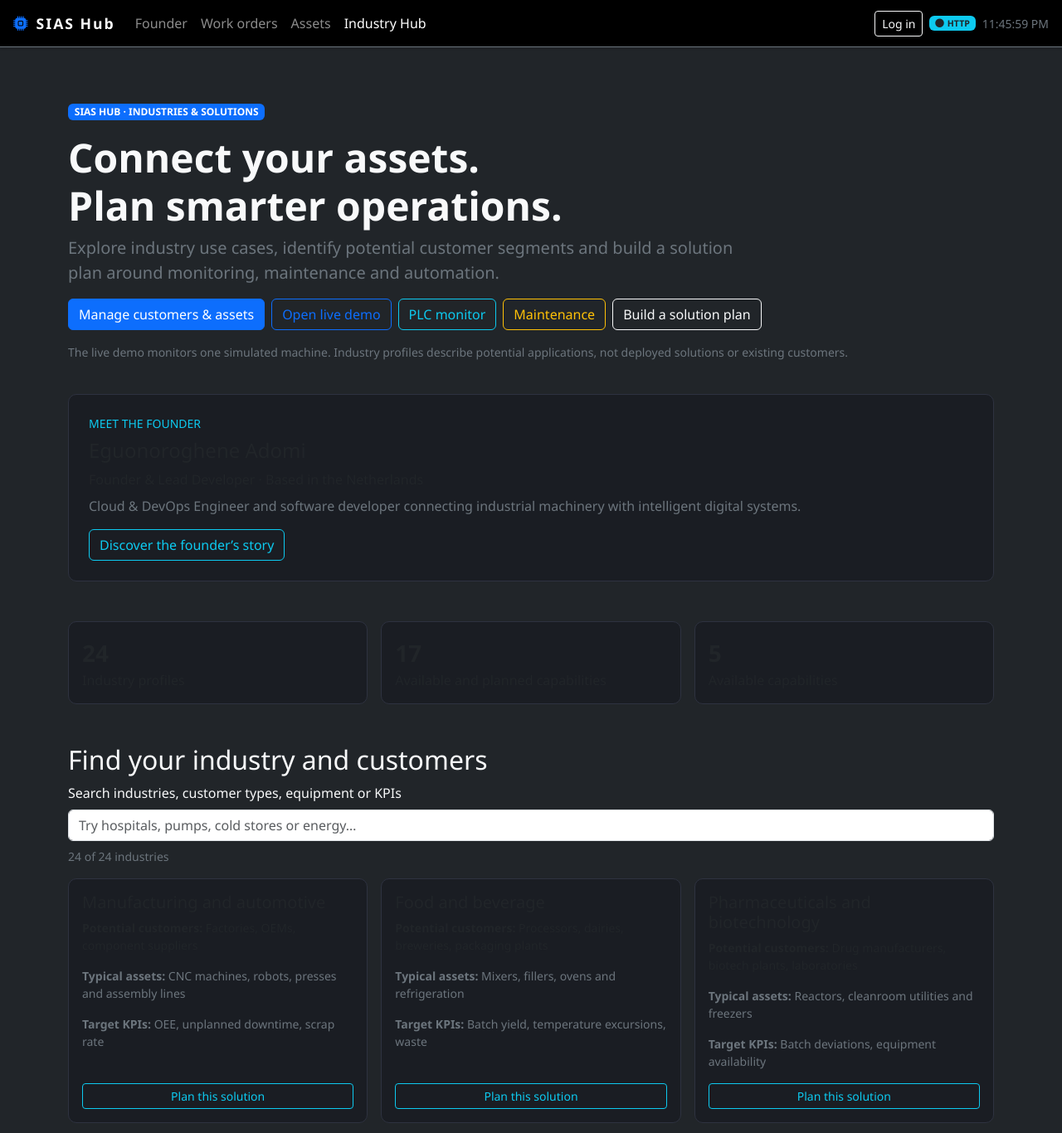
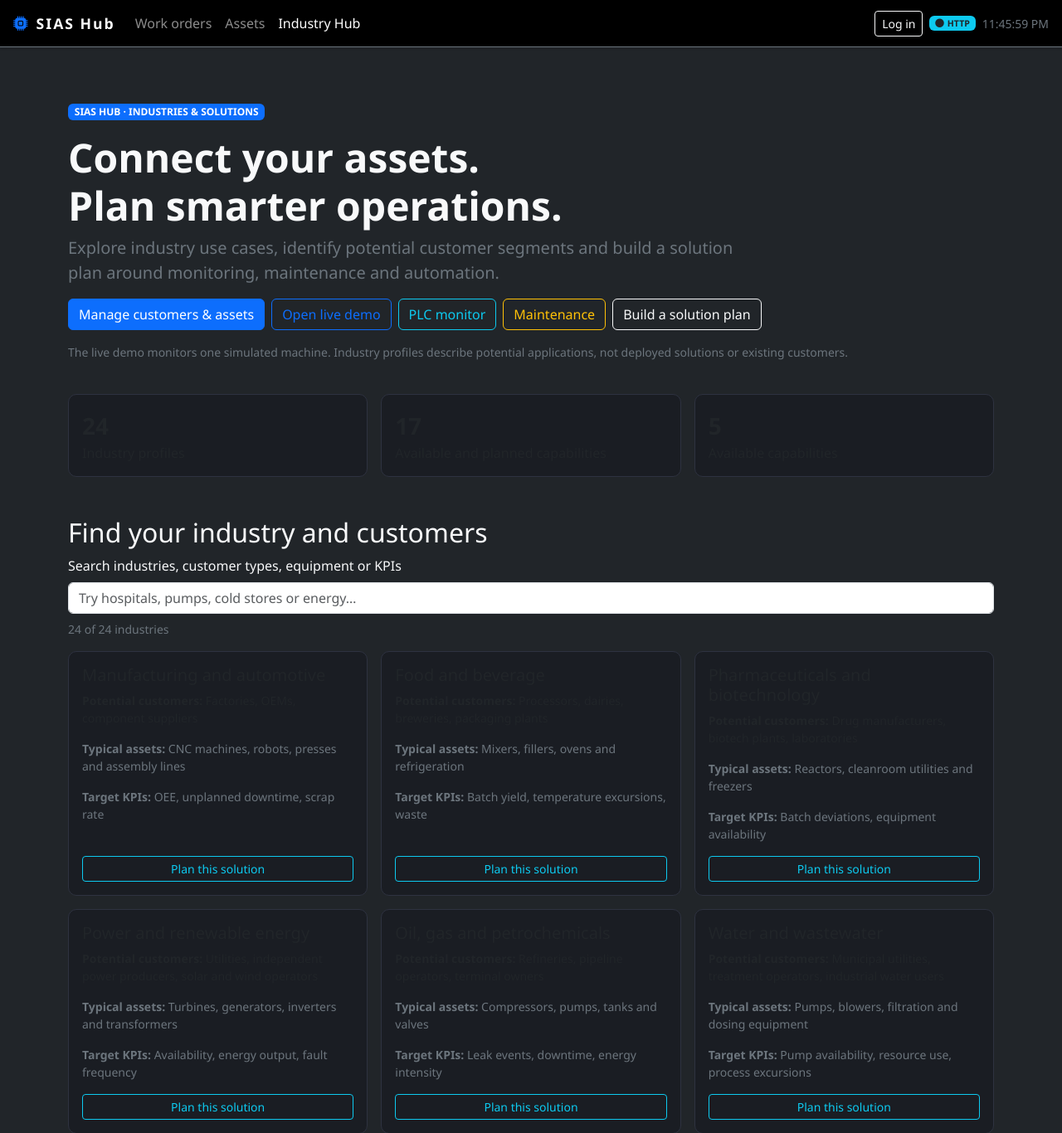
Before and after one commit to Eguono22/Smart-Industrial-Automation-System, a Flask app: page / in a window 1280 px wide. Shown: the top 1366 px of the page at 83% size. Run offline with Flask 3, Linux system fonts and the light colour scheme; some libraries are stand-ins or nearby versions.

Commit message:
Remove founder biography and links while preserving copyright footer

```diff
--- a/app/auth.py
+++ b/app/auth.py
@@ -106,7 +106,7 @@ def install_auth(app):
         if request.endpoint == 'telemetry.ingest' and request.method == 'POST':
             return None
         g.user = authenticated_user()
-        public = request.path in ('/', '/founder', '/login', '/api/auth/me', '/api/auth/login', '/api/hub/catalog', '/health', '/ready') or request.path.startswith('/static/')
+        public = request.path in ('/', '/login', '/api/auth/me', '/api/auth/login', '/api/hub/catalog', '/health', '/ready') or request.path.startswith('/static/')
         if not public:
             if not g.user:
                 if request.path.startswith(('/api/', '/socket.io/')) or request.path == '/metrics':
--- a/app/founder.py
+++ /dev/null
@@ -1,65 +0,0 @@
-"""Founder profile supplied by the SIAS Hub founder."""
-
-FOUNDER = {'name': 'Eguonoroghene Adomi',
- 'role': 'Founder & Lead Developer',
- 'company': 'SIAS Hub',
- 'full_company_name': 'Smart Industrial Automation System',
- 'location': 'Netherlands',
- 'website': 'https://siashub.com',
- 'mission': 'My mission is to transform industrial operations by connecting machines, data, '
-            'and intelligent technologies, empowering industries to make smarter decisions, '
-            'improve productivity, and build a more automated future.',
- 'expertise': ['Microsoft Azure',
-               'Amazon Web Services',
-               'Cloud Engineering',
-               'DevOps',
-               'Terraform',
-               'Docker',
-               'Kubernetes',
-               'Python',
-               'CI/CD Automation',
-               'Industrial IoT',
-               'PLC Integration',
-               'Smart Manufacturing',
-               'Industrial Data Analytics',
-               'Infrastructure as Code'],
- 'focus_areas': [{'number': '01',
-                  'title': 'Intelligent Machine Monitoring',
-                  'description': 'Developing solutions that provide visibility into '
-                                 'industrial machine conditions, operational status, and '
-                                 'production performance.'},
-                 {'number': '02',
-                  'title': 'Industrial Automation',
-                  'description': 'Exploring the integration of industrial machinery, PLC '
-                                 'systems, and modern software technologies to support '
-                                 'connected manufacturing.'},
-                 {'number': '03',
-                  'title': 'Cloud & DevOps Engineering',
-                  'description': 'Designing scalable cloud architectures, automated '
-                                 'infrastructure, and reliable software deployment '
-                                 'workflows.'},
-                 {'number': '04',
-                  'title': 'Predictive Maintenance',
-                  'description': 'Working toward data-driven systems that help manufacturers '
-                                 'identify equipment abnormalities and plan maintenance more '
-                                 'effectively.'},
-                 {'number': '05',
-                  'title': 'Industry 4.0 Innovation',
-                  'description': 'Bridging traditional industrial operations with connected '
-                                 'technologies, analytics, and intelligent digital '
-                                 'platforms.'},
-                 {'number': '06',
-                  'title': 'Industrial Digital Transformation',
-                  'description': 'Helping shape a future where manufacturers can use '
-                                 'operational data to improve productivity, reliability, and '
-                                 'decision-making.'}],
- 'values': [{'title': 'Innovation',
-             'description': 'Developing practical technology solutions for real industrial '
-                            'challenges.'},
-            {'title': 'Reliability',
-             'description': 'Prioritizing dependable, secure, and maintainable systems.'},
-            {'title': 'Efficiency',
-             'description': 'Using automation and data to improve industrial performance.'},
-            {'title': 'Global Impact',
-             'description': 'Building technology with the ambition to serve industries across '
-                            'Europe, Africa, and beyond.'}]}
--- a/app/static/css/style.css
+++ b/app/static/css/style.css
@@ -85,26 +85,3 @@ body {
 ::-webkit-scrollbar { width: 6px; height: 6px; }
 ::-webkit-scrollbar-track { background: transparent; }
 ::-webkit-scrollbar-thumb { background: #2e3240; border-radius: 3px; }
-
-/* Founder profile */
-.founder-page { overflow-wrap: anywhere; }
-.founder-hero {
-  background: linear-gradient(125deg, #073344 0%, #101722 55%, #102944 100%);
-}
-.founder-identity { background: linear-gradient(135deg, #1d2c3d, #073344); }
-.founder-monogram {
-  width: 112px;
-  height: 112px;
-  border: 2px solid #0dcaf0;
-  border-radius: 50%;
-  display: flex;
-  align-items: center;
-  justify-content: center;
-  font-size: 3rem;
-  font-weight: 700;
-  color: #6edff6;
-}
-.founder-panel { background: #131f2c; }
-.founder-prose { line-height: 1.9; }
-.founder-collaboration { max-width: 680px; }
-.founder-page section[id] { scroll-margin-top: 1.5rem; }
--- a/app/templates/base.html
+++ b/app/templates/base.html
@@ -29,7 +29,6 @@
     </button>
     <div class="collapse navbar-collapse" id="navMenu">
       <ul class="navbar-nav me-auto">
-        <li class="nav-item"><a class="nav-link {% if request.path == '/founder' %}active{% endif %}" href="/founder">Founder</a></li>
         {% if current_user %}<li class="nav-item"><a class="nav-link {% if request.path == '/telemetry' %}active{% endif %}" href="/telemetry">Equipment data</a></li>{% endif %}
         {% if current_user %}<li class="nav-item"><a class="nav-link {% if request.path == '/notifications' %}active{% endif %}" href="/notifications">Notifications</a></li>{% endif %}
         {% if operations_enabled is not defined or operations_enabled %}
@@ -78,7 +77,6 @@
 <footer class="border-top border-secondary mt-4 py-4">
   <div class="container small">
     <p class="mb-1">© 2026 SIAS Hub. All rights reserved.</p>
-    <p class="mb-1">Founded by <a href="/founder" class="link-info">Eguonoroghene Adomi</a></p>
     <p class="text-secondary mb-0">This notice applies to material owned by SIAS Hub. Third-party material retains its respective copyright notices and licenses.</p>
   </div>
 </footer>
--- a/app/templates/index.html
+++ b/app/templates/index.html
@@ -10,17 +10,10 @@
     <div class="d-flex flex-wrap gap-2"><a class="btn btn-primary" href="/assets">Manage customers &amp; assets</a><a class="btn btn-outline-primary" href="/dashboard">Open live demo</a><a class="btn btn-outline-info" href="/plc-monitor">PLC monitor</a><a class="btn btn-outline-warning" href="/maintenance">Maintenance</a><a class="btn btn-outline-light" href="#planner">Build a solution plan</a></div>
     <p class="small text-secondary mt-3">The live demo monitors one simulated machine. Industry profiles describe potential applications, not deployed solutions or existing customers.</p>
     {% else %}
-    <div class="d-flex flex-wrap gap-2"><a class="btn btn-primary" href="#planner">Build a solution plan</a><a class="btn btn-outline-info" href="/founder">Meet the founder</a>{% if operations_url %}<a href="{{ operations_url }}" class="btn btn-outline-light">Open operations workspace</a>{% endif %}</div>
+    <div class="d-flex flex-wrap gap-2"><a class="btn btn-primary" href="#planner">Build a solution plan</a>{% if operations_url %}<a href="{{ operations_url }}" class="btn btn-outline-light">Open operations workspace</a>{% endif %}</div>
     <p class="small text-secondary mt-3">Explore the platform’s capabilities and potential applications. Industry profiles describe use cases, not existing customers. Operational features are accessed through a separately hosted workspace.</p>
     {% endif %}
   </header>
-  <section class="card bg-dark border-secondary p-4 mb-5" aria-labelledby="founder-intro-heading">
-    <p class="small text-info mb-2">MEET THE FOUNDER</p>
-    <h2 id="founder-intro-heading" class="h4">Eguonoroghene Adomi</h2>
-    <p class="mb-2">Founder &amp; Lead Developer · Based in the Netherlands</p>
-    <p class="text-secondary">Cloud &amp; DevOps Engineer and software developer connecting industrial machinery with intelligent digital systems.</p>
-    <div><a href="/founder" class="btn btn-outline-info">Discover the founder’s story</a></div>
-  </section>
   <div class="row g-3 mb-5">
     <div class="col-sm-4"><div class="card p-3 bg-dark border-secondary"><strong class="fs-3">{{ industries|length }}</strong><span>Industry profiles</span></div></div>
     <div class="col-sm-4"><div class="card p-3 bg-dark border-secondary"><strong class="fs-3">{{ capabilities|length }}</strong><span>Available and planned capabilities</span></div></div>
--- a/public_site.py
+++ b/public_site.py
@@ -4,7 +4,6 @@ from datetime import datetime, timezone
 from urllib.parse import urlsplit
 
 from flask import Flask, jsonify, render_template
-from app.founder import FOUNDER
 from app.models.hub import CAPABILITIES, INDUSTRIES
 
 app = Flask(__name__, template_folder='app/templates', static_folder='app/static')
@@ -33,11 +32,6 @@ def index():
     return render_template('index.html', industries=INDUSTRIES, capabilities=CAPABILITIES)
 
 
-@app.route('/founder')
-def founder():
-    return render_template('founder.html', founder=FOUNDER)
-
-
 @app.route('/api/hub/catalog')
 def catalog():
     return jsonify(industries=INDUSTRIES, capabilities=CAPABILITIES)
--- a/server.py
+++ b/server.py
@@ -12,7 +12,6 @@ from datetime import datetime, timezone
 from flask import Flask, render_template, jsonify, request, g, session
 from flask_socketio import SocketIO, emit
 
-from app.founder import FOUNDER
 from app.asset_routes import assets_bp
 from app.auth import install_auth, authenticated_user
 from app.notifications import notifications_bp
@@ -117,11 +116,6 @@ def after_request(resp):
 @app.route("/")
 def index():
     return render_template("index.html", industries=INDUSTRIES, capabilities=CAPABILITIES)
-
-
-@app.route("/founder")
-def founder():
-    return render_template("founder.html", founder=FOUNDER)
 
 
 @app.route("/api/hub/catalog")
```
Also changed, not shown: app/templates/founder.html (deleted, +0 -70 lines), tests/test_public_site.py (+4 -2 lines), tests/test_server_auth.py (+4 -9 lines), README.md, vercel.json.
